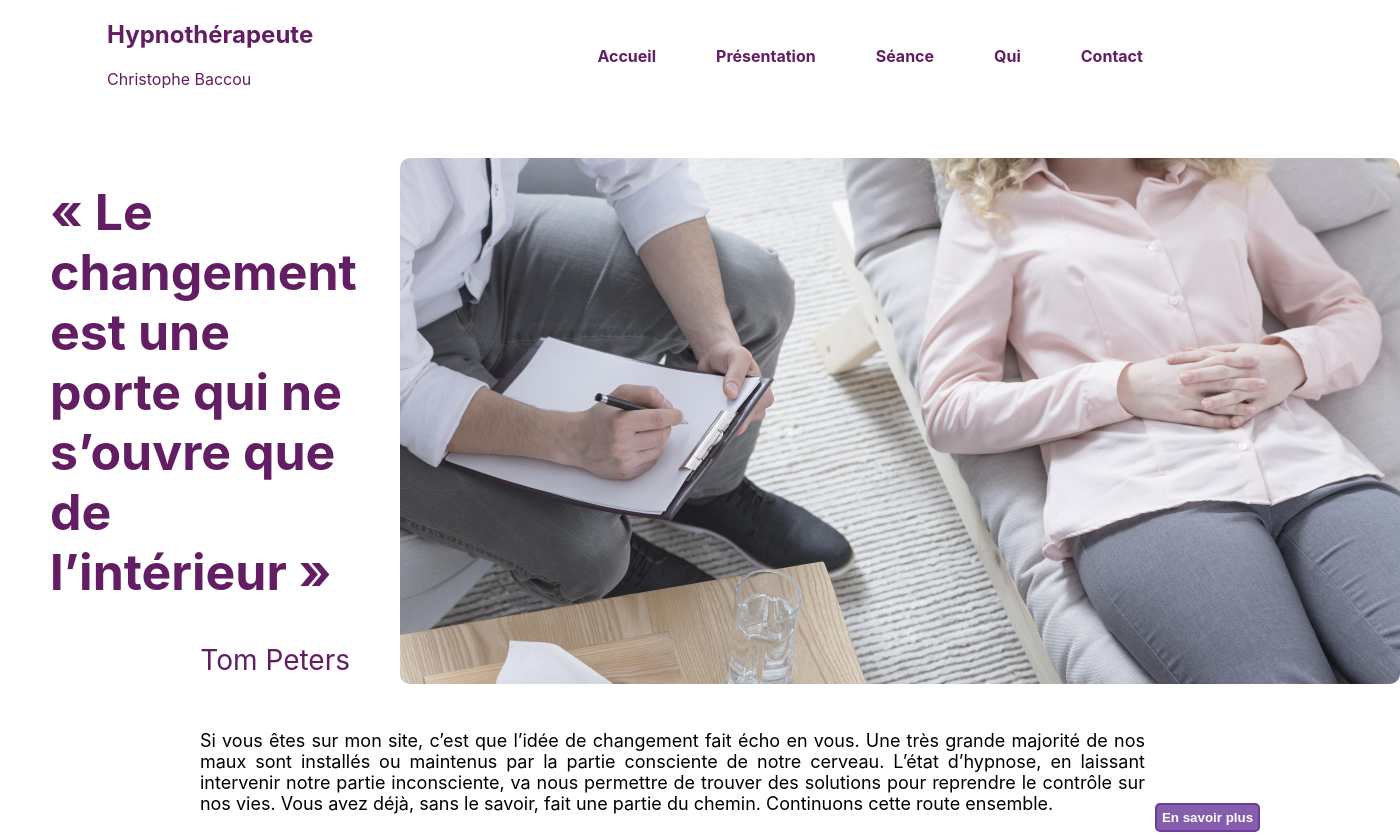
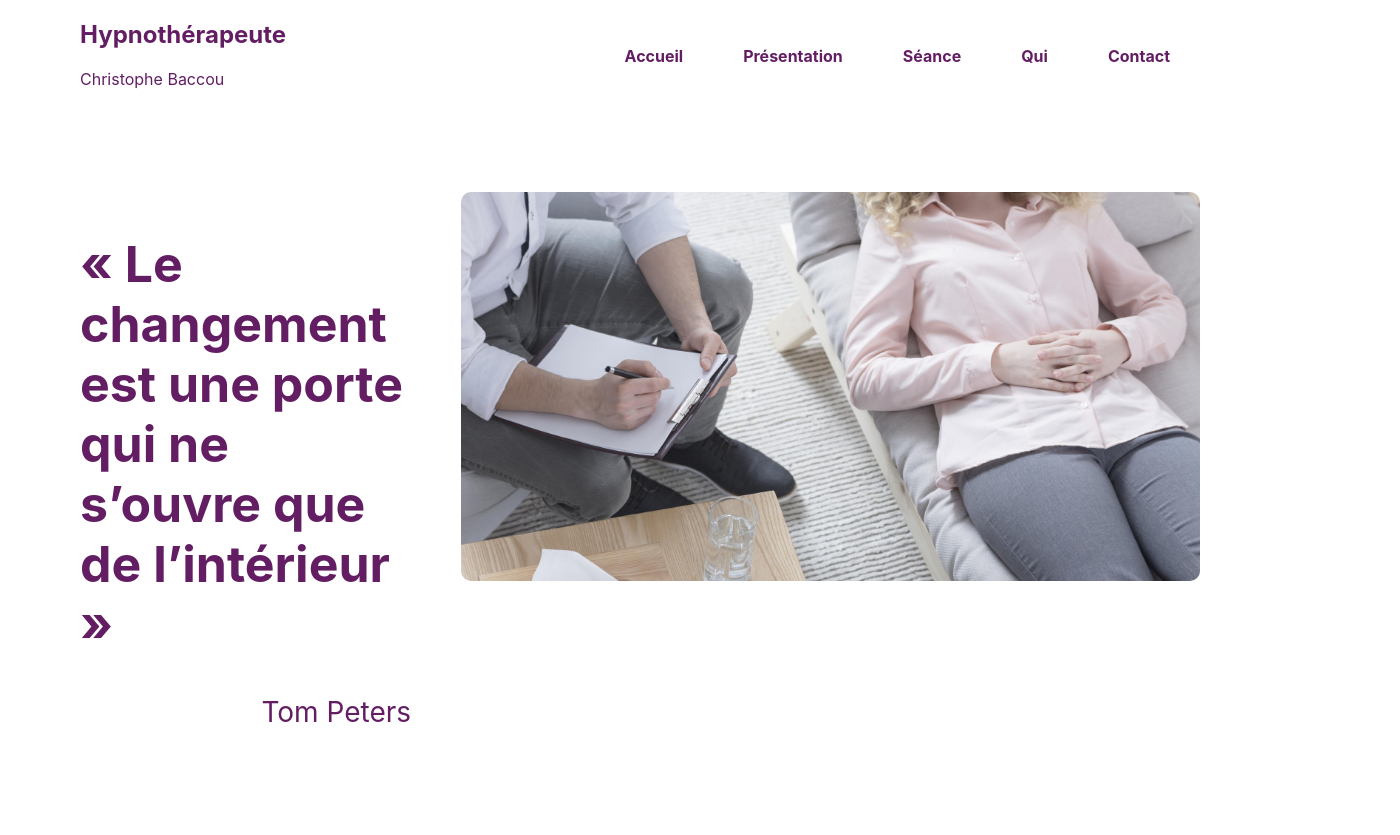
Before and after one commit to nicoriera/hypnose-frontend, a React (Create React App) app: page / in a window 1280 px wide. Shown: the top 835 px of the page, 1400 px wide, since content can reach past the window. Built offline with nearby package versions, Linux system fonts and the light colour scheme.

Commit message:
update css page accueil

```diff
--- a/src/App.css
+++ b/src/App.css
@@ -2,9 +2,10 @@
   --main-bg-color: white;
   --header-text-color: rgb(99, 30, 99);
   --bloc-bg-color: rgb(99, 30, 99);
+  --border-border-color: rgb(99, 30, 99);
 }
 .site-container {
-  padding: 0 50px;
+  padding: 0 80px;
   background-color: var(--main-bg-color);
   height: 100vh;
   margin-top: 80px;
@@ -45,9 +46,8 @@
 
 .container-header {
   display: flex;
-  justify-content: space-around;
-  height: 30px;
-  width: 100vw;
+  padding: 0 80px;
+  justify-content: space-between;
   color: var(--header-text-color);
 }
 
@@ -60,16 +60,10 @@
 .accueil {
   display: flex;
   flex-direction: column;
-  align-items: center;
-  justify-content: center;
-
-  margin-top: 30px;
 }
 
 .accueil-accroche {
   display: flex;
-  align-items: center;
-  justify-content: center;
 }
 .accueil-image {
   border-radius: 10px;
@@ -77,12 +71,14 @@
 
 .accueil-image img {
   border-radius: 10px;
+  width: 100%;
+  object-fit: cover;
 }
 
 .accueil-text-accroche {
-  width: 300px;
   margin-right: 50px;
   text-align: left;
+  width: 40%;
 }
 
 .accueil-text-accroche-citation {
@@ -98,25 +94,29 @@
 
 .accueil-info {
   display: flex;
-  align-items: center;
-  justify-content: center;
-  margin-top: 20px;
+  margin-top: 80px;
 }
 
 .accueil-text {
+  width: 70%;
+  color: var(--header-text-color);
+  border: 2px solid var(--border-border-color);
   border-radius: 10px;
-  width: 70%;
-
-  padding: 5px 10px;
+  padding: 10px 20px;
 }
 
 .accueil-text-presentation {
   text-align: justify;
-  font-size: 18px;
+  font-size: 20px;
 }
 
 .accueil-text-contact {
   margin: 30px 0;
+  font-weight: bold;
+}
+
+.accueil-button {
+  margin-left: 20px;
 }
 
 /* CONTACT */
```
